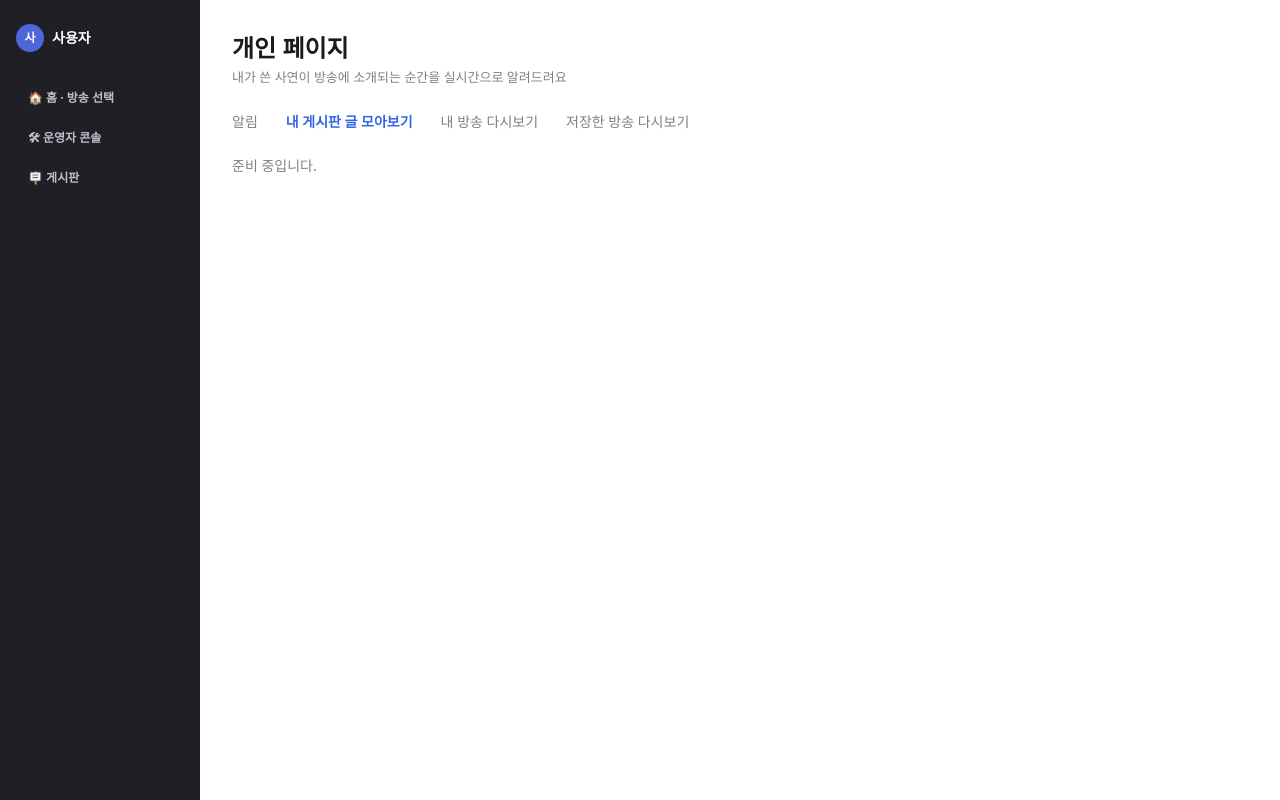
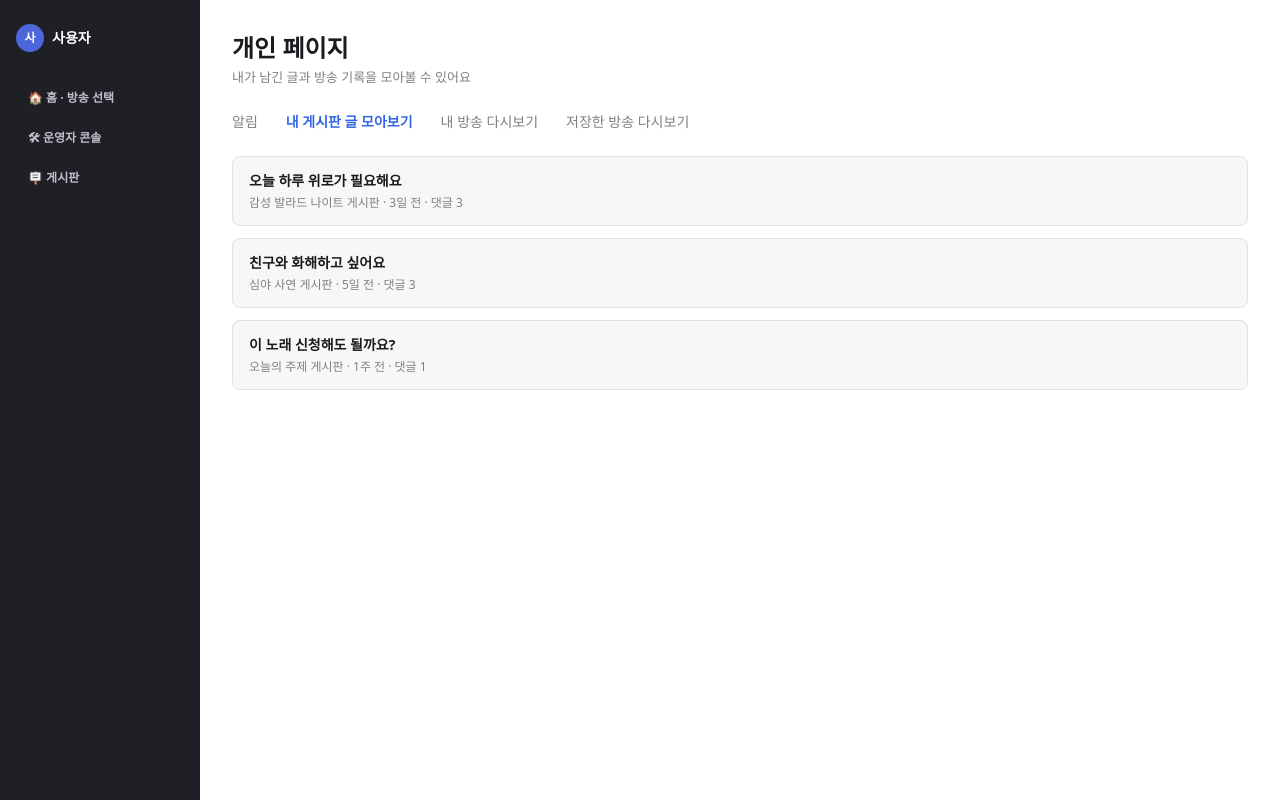
Before and after one commit to pch4947/onAIr, a React (Vite) app in the folder apps/frontend/: page /mypage in a window 1280 px wide. Both pictures are taken after a click on the button "내 게시판 글 모아보기". Built offline with nearby package versions, Linux system fonts and the light colour scheme.

Commit message:
feat: 마이페이지 탭 구현 (#15)

```diff
--- a/apps/frontend/src/routes/mypage/MyPagePage.tsx
+++ b/apps/frontend/src/routes/mypage/MyPagePage.tsx
@@ -2,11 +2,46 @@
 
 import { useState } from 'react'
 import { Sidebar } from '@/app/Sidebar'
-import { MYPAGE_TABS, NOTIFICATIONS } from '@/routes/mypage/mock'
+import {
+  MY_BOARD_POSTS,
+  MY_BROADCAST_REPLAYS,
+  MYPAGE_TABS,
+  NOTIFICATIONS,
+  SAVED_REPLAYS,
+} from '@/routes/mypage/mock'
+import type { ReplayItem } from '@/routes/mypage/mock'
 import type { MyPageTab } from '@/routes/mypage/mock'
+
+function ReplayList({ items, thumbnailClassName }: { items: ReplayItem[]; thumbnailClassName: string }) {
+  return (
+    <ul className="flex flex-col gap-3">
+      {items.map((item) => (
+        <li
+          key={item.id}
+          className="flex items-center justify-between gap-4 rounded-md border border-field-border bg-field-bg px-4 py-3.5"
+        >
+          <div className="flex items-center gap-3.5">
+            <div className={`size-12 shrink-0 rounded-md ${thumbnailClassName}`} />
+            <div className="flex flex-col gap-1">
+              <p className="text-sm font-semibold text-[#1a1a1f]">{item.title}</p>
+              <p className="text-xs text-text-muted">{item.meta}</p>
+            </div>
+          </div>
+          <button
+            type="button"
+            className="shrink-0 rounded-md bg-primary px-3.5 py-2 text-xs font-semibold text-white"
+          >
+            ▶ 다시보기
+          </button>
+        </li>
+      ))}
+    </ul>
+  )
+}
 
 export function MyPagePage() {
   const [activeTab, setActiveTab] = useState<MyPageTab>('notifications')
+  const activeTabConfig = MYPAGE_TABS.find((tab) => tab.id === activeTab) ?? MYPAGE_TABS[0]
 
   return (
     <div className="flex min-h-screen">
@@ -15,9 +50,7 @@ export function MyPagePage() {
       <main className="flex-1 bg-surface p-8">
         <header className="mb-6 flex flex-col gap-1">
           <h1 className="text-2xl font-semibold text-[#1a1a1f]">개인 페이지</h1>
-          <p className="text-[13px] text-text-muted">
-            내가 쓴 사연이 방송에 소개되는 순간을 실시간으로 알려드려요
-          </p>
+          <p className="text-[13px] text-text-muted">{activeTabConfig.subtitle}</p>
         </header>
 
         <nav className="mb-6 flex gap-7 text-sm">
@@ -35,7 +68,7 @@ export function MyPagePage() {
           ))}
         </nav>
 
-        {activeTab === 'notifications' ? (
+        {activeTab === 'notifications' && (
           <ul className="flex flex-col gap-2.5">
             {NOTIFICATIONS.map((item) => (
               <li
@@ -43,7 +76,7 @@ export function MyPagePage() {
                 className={
                   item.isUnread
                     ? 'flex items-center justify-between gap-4 rounded-md border border-[#bad1fa] bg-[#ebf2ff] px-4 py-3.5'
-                    : 'flex items-center justify-between gap-4 rounded-md border border-[#e0e0e0] bg-field-bg px-4 py-3.5'
+                    : 'flex items-center justify-between gap-4 rounded-md border border-field-border bg-field-bg px-4 py-3.5'
                 }
               >
                 <div className="flex flex-col gap-1">
@@ -54,8 +87,30 @@ export function MyPagePage() {
               </li>
             ))}
           </ul>
-        ) : (
-          <p className="text-sm text-text-muted">준비 중입니다.</p>
+        )}
+
+        {activeTab === 'myPosts' && (
+          <ul className="flex flex-col gap-3">
+            {MY_BOARD_POSTS.map((post) => (
+              <li
+                key={post.id}
+                className="flex flex-col gap-1 rounded-md border border-field-border bg-field-bg px-4 py-3.5"
+              >
+                <p className="text-sm font-semibold text-[#1a1a1f]">{post.title}</p>
+                <p className="text-xs text-text-muted">
+                  {post.boardName} · {post.timeAgo} · 댓글 {post.commentCount}
+                </p>
+              </li>
+            ))}
+          </ul>
+        )}
+
+        {activeTab === 'myBroadcastReplays' && (
+          <ReplayList items={MY_BROADCAST_REPLAYS} thumbnailClassName="bg-[#292933]" />
+        )}
+
+        {activeTab === 'savedReplays' && (
+          <ReplayList items={SAVED_REPLAYS} thumbnailClassName="bg-[#33384d]" />
         )}
       </main>
     </div>
--- a/apps/frontend/src/routes/mypage/mock.ts
+++ b/apps/frontend/src/routes/mypage/mock.ts
@@ -1,5 +1,3 @@
-// FEATURE: 05_MyPage_개인 페이지 목업 데이터 (추후 REST 응답으로 교체 예정)
-
 export interface UserProfile {
   name: string
   avatarInitial: string
@@ -15,13 +13,30 @@ export type MyPageTab = 'notifications' | 'myPosts' | 'myBroadcastReplays' | 'sa
 export interface MyPageTabConfig {
   id: MyPageTab
   label: string
+  subtitle: string
 }
 
 export const MYPAGE_TABS: MyPageTabConfig[] = [
-  { id: 'notifications', label: '알림' },
-  { id: 'myPosts', label: '내 게시판 글 모아보기' },
-  { id: 'myBroadcastReplays', label: '내 방송 다시보기' },
-  { id: 'savedReplays', label: '저장한 방송 다시보기' },
+  {
+    id: 'notifications',
+    label: '알림',
+    subtitle: '내가 쓴 사연이 방송에 소개되는 순간을 실시간으로 알려드려요',
+  },
+  {
+    id: 'myPosts',
+    label: '내 게시판 글 모아보기',
+    subtitle: '내가 남긴 글과 방송 기록을 모아볼 수 있어요',
+  },
+  {
+    id: 'myBroadcastReplays',
+    label: '내 방송 다시보기',
+    subtitle: '내가 진행했던 방송을 다시 들어볼 수 있어요',
+  },
+  {
+    id: 'savedReplays',
+    label: '저장한 방송 다시보기',
+    subtitle: '저장해 둔 다른 사람의 방송을 다시 들어볼 수 있어요',
+  },
 ]
 
 export interface NotificationItem {
@@ -58,3 +73,53 @@ export const NOTIFICATIONS: NotificationItem[] = [
     isUnread: false,
   },
 ]
+
+export interface MyBoardPost {
+  id: string
+  title: string
+  boardName: string
+  timeAgo: string
+  commentCount: number
+}
+
+export const MY_BOARD_POSTS: MyBoardPost[] = [
+  {
+    id: '1',
+    title: '오늘 하루 위로가 필요해요',
+    boardName: '감성 발라드 나이트 게시판',
+    timeAgo: '3일 전',
+    commentCount: 3,
+  },
+  {
+    id: '2',
+    title: '친구와 화해하고 싶어요',
+    boardName: '심야 사연 게시판',
+    timeAgo: '5일 전',
+    commentCount: 3,
+  },
+  {
+    id: '3',
+    title: '이 노래 신청해도 될까요?',
+    boardName: '오늘의 주제 게시판',
+    timeAgo: '1주 전',
+    commentCount: 1,
+  },
+]
+
+export interface ReplayItem {
+  id: string
+  title: string
+  meta: string
+}
+
+export const MY_BROADCAST_REPLAYS: ReplayItem[] = [
+  { id: '1', title: '감성 발라드 나이트', meta: '2026.08.30 방송 · 청취자 132명 · 1시간 32분' },
+  { id: '2', title: '심야 사연 라디오', meta: '2026.08.25 방송 · 청취자 98명 · 2시간 05분' },
+  { id: '3', title: '오늘의 주제: 첫사랑', meta: '2026.08.18 방송 · 청취자 210명 · 1시간 48분' },
+]
+
+export const SAVED_REPLAYS: ReplayItem[] = [
+  { id: '1', title: '새벽 감성 플레이리스트', meta: '라디오러버 · 저장함 · 2026.08.28' },
+  { id: '2', title: '오늘의 주제: 여행', meta: '별밤지기 · 저장함 · 2026.08.20' },
+  { id: '3', title: '잔잔한 밤 사연', meta: '조용한밤 · 저장함 · 2026.08.15' },
+]
```
